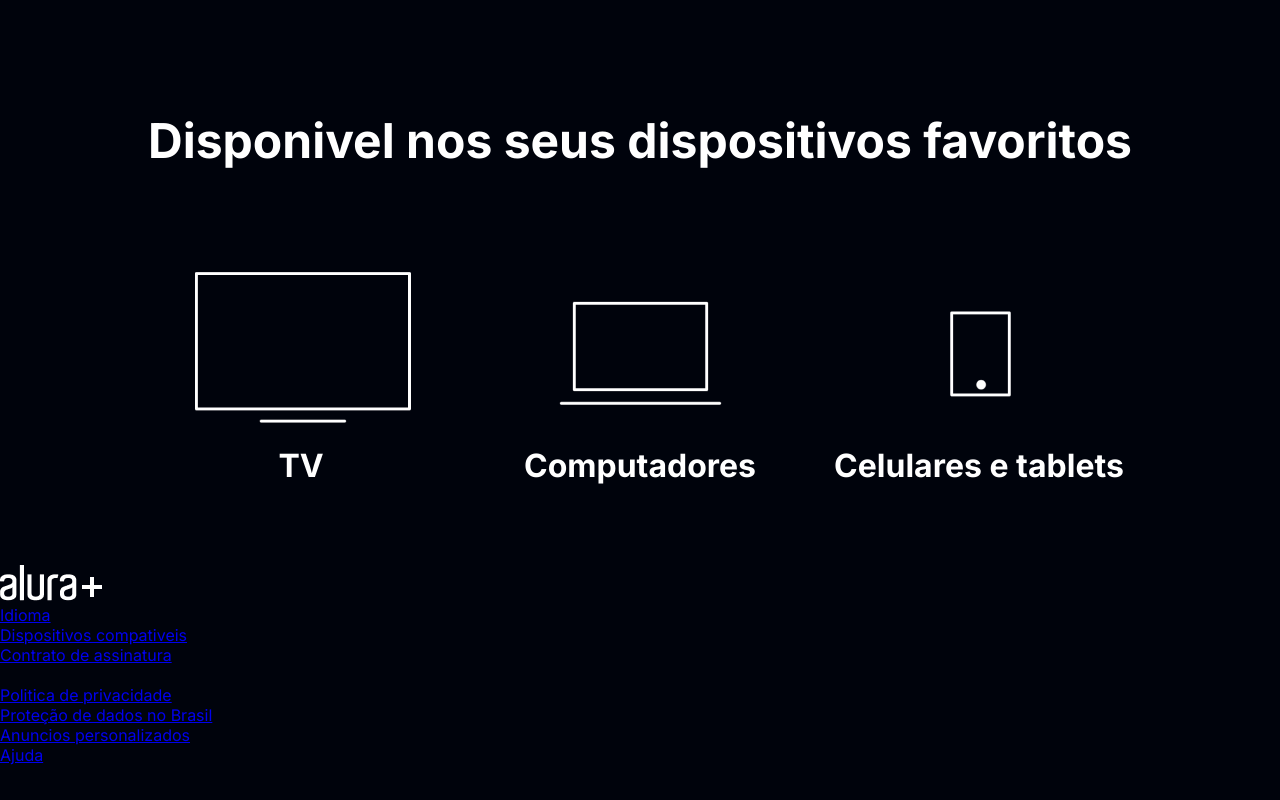
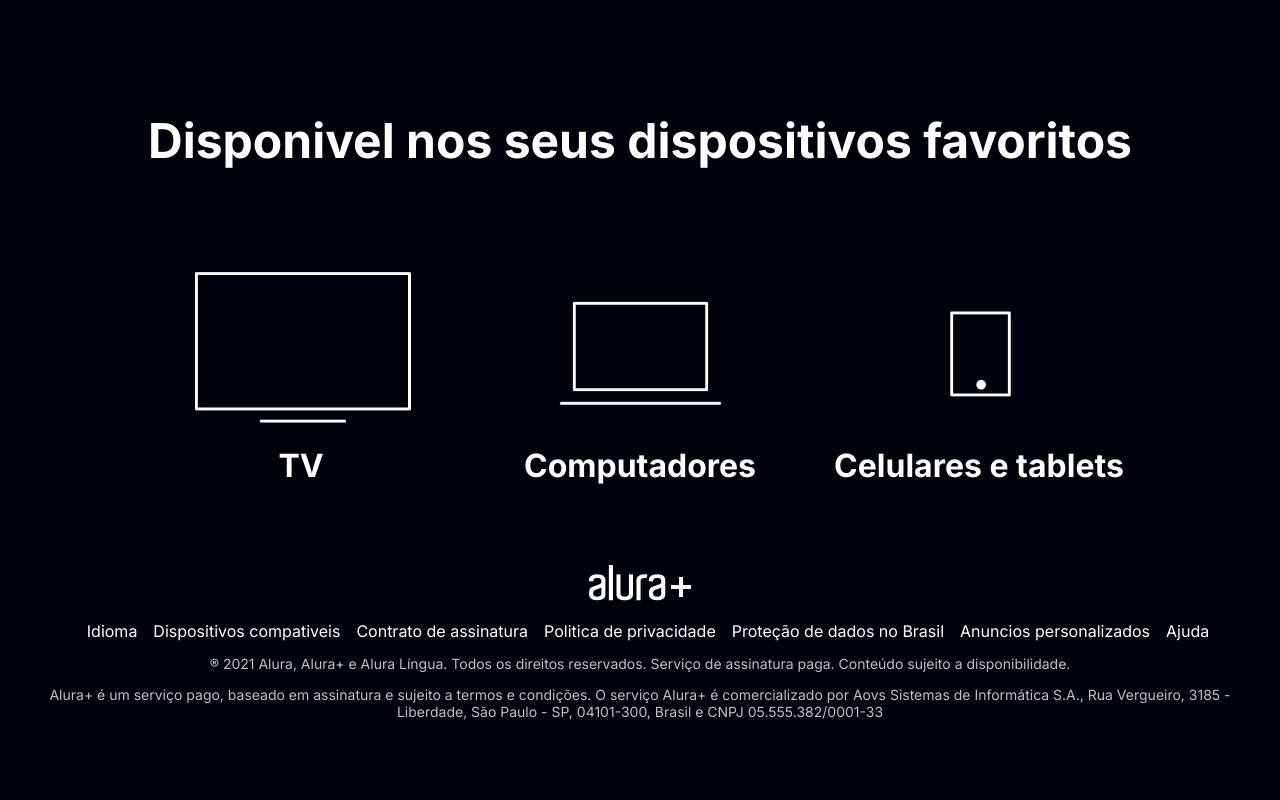
Before and after one commit to alanaamerico22/alura-plus-alana, a plain HTML site: page index.html in a window 1280 px wide. Shown: the part 3089-3889 px from the top of the page. Before the commit the page ends 3854 px from the top, so only its background shows below. Drawn offline with Linux system fonts and the light colour scheme.

Commit message:
Add files via upload
11.10

```diff
--- a/index.html
+++ b/index.html
@@ -106,6 +106,14 @@
                 <a href="#">Ajuda</a>
             </li>
         </ul>
+        <p class="rodape__texto">® 2021 Alura, Alura+ e Alura Língua. Todos os direitos reservados. Serviço de assinatura paga. Conteúdo
+            sujeito a disponibilidade.</p>
+<p class="rodape__texto">Alura+ é um serviço pago, baseado em assinatura e sujeito a termos e condições. O serviço Alura+ é
+    comercializado por Aovs Sistemas de Informática S.A., Rua Vergueiro, 3185 - Liberdade, São Paulo - SP,
+    04101-300, Brasil e CNPJ 05.555.382/0001-33</p>
+    </footer>
+
+</body>
 
 
-    </footer>
+</html>
--- a/style.css
+++ b/style.css
@@ -113,3 +113,30 @@
     font-size: 32px;
     color: var(--branco-principal);
  }
+ .rodape__lista{
+    display: flex;
+    justify-content: center;
+    list-style-type: none;
+    margin-top: 1em;
+ }
+
+ .lista__link a{
+    text-decoration: none;
+    color: var(--branco-principal);
+    margin-left: 1em;
+ }
+ .rodape__texto{
+    margin: 1em 0;
+    color: var(--cinza-secundario);
+    font-size: 14px;
+ }
+ .rodape{
+    text-align: center;
+    margin: 5em 3em;
+ }
+ .lista__link a:hover{
+    color: #167bf7;
+ }
+ .lista__link a:active{
+    color: aquamarine;
+ }
```
